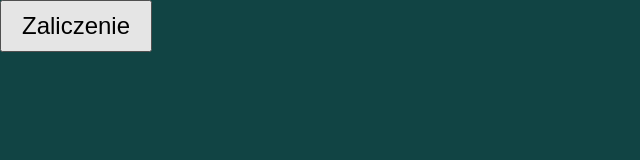
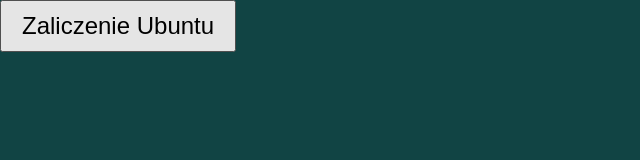
Before and after one commit to huminek15/Ubuntu, a plain HTML site: page index.html in a window 1280 px wide. Shown: the whole page, without its empty margins (0-640 px from the left). Drawn offline with Linux system fonts and the light colour scheme.

Commit message:
Changed Button

```diff
--- a/index.html
+++ b/index.html
@@ -4,11 +4,11 @@
     <meta charset="UTF-8">
     <meta name="viewport" content="width=
     , initial-scale=1.0">
-    <title>Zaliczenie2</title>
+    <title>Zaliczenie</title>
     <link rel="stylesheet" href="style.css">
 </head>
 <body>
-    <button>Zaliczenie</button>
+    <button>Zaliczenie Ubuntu</button>
     <script src="main.js"></script>
 </body>
 </html>
```
